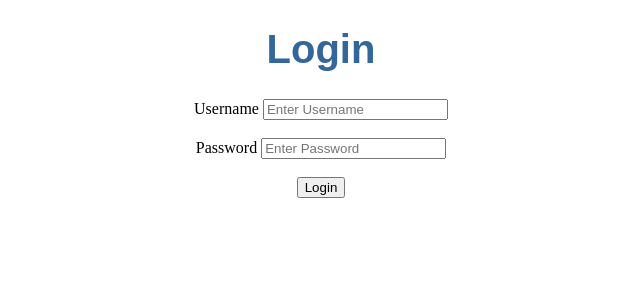
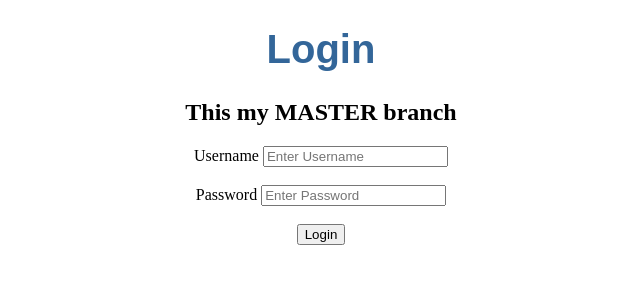
Before and after one commit to Shubham14019/myfirstrepository, an Angular app: page / in a window 1280 px wide. Shown: the top 300 px of the page, without its empty margins (319-959 px from the left). Built offline with nearby package versions, Linux system fonts and the light colour scheme.

Commit message:
master file home page renamed

```diff
--- a/src/app/app.component.html
+++ b/src/app/app.component.html
@@ -4,6 +4,8 @@
 <form>
 
 	<div class="center" >
+
+        <h2>This my MASTER branch</h2>
 
 		Username <input  type="text" placeholder="Enter Username" name="username" [(ngModel)]="username"><br><br>
 
```
